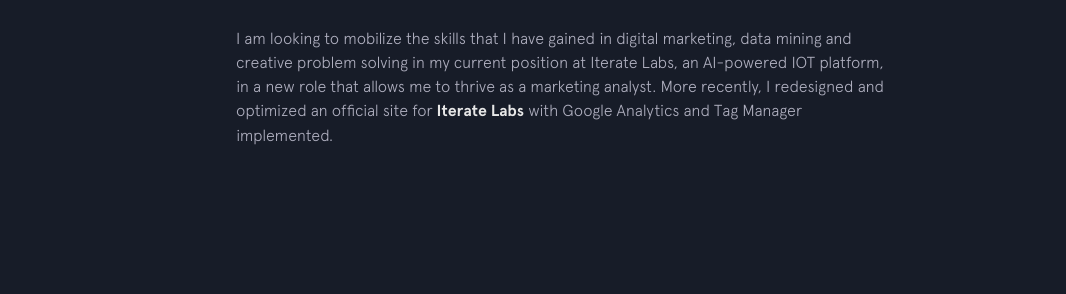
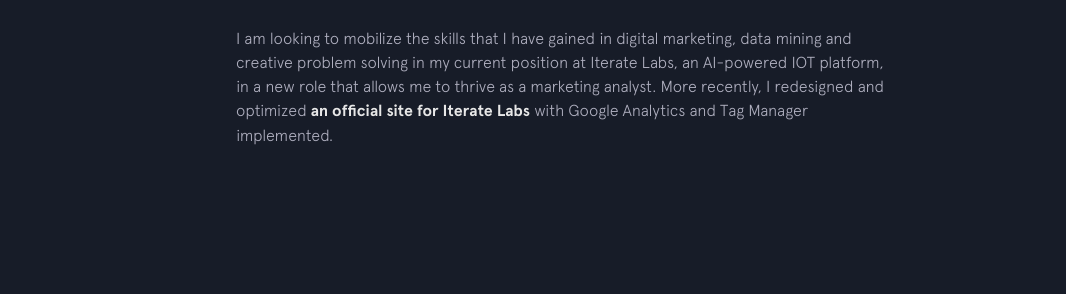
Before and after one commit to harper-he/harper-he.github.io, a Jekyll site: the page built from index.html, in a window 1280 px wide and 900 px high, scrolled down 1014 px. Shown: the part 231-525 px from the top of the window, without its empty margins (214-1280 px from the left). Built offline with Jekyll 4.4.1, drawn with Linux system fonts in a browser that asks for light colours; nearby versions of some CDN libraries.

Commit message:
Update background.html

```diff
--- a/_includes/background.html
+++ b/_includes/background.html
@@ -19,7 +19,7 @@
 
     <p>
       I am looking to mobilize the skills that I have gained in digital marketing, data mining and creative problem solving in my current position at Iterate Labs, an AI-powered IOT platform, in a new role that allows me to thrive as a marketing analyst.
-      More recently, I redesigned and optimized an official site for <a class="underline-link" href="https://iteratelabs.co/" target="_blank">Iterate Labs</a> with Google Analytics and Tag Manager implemented.
+      More recently, I redesigned and optimized <a class="underline-link" href="https://iteratelabs.co/" target="_blank">an official site for Iterate Labs</a> with Google Analytics and Tag Manager implemented.
     </p>
 
     <!-- {% include employment-status.html %} -->
```
